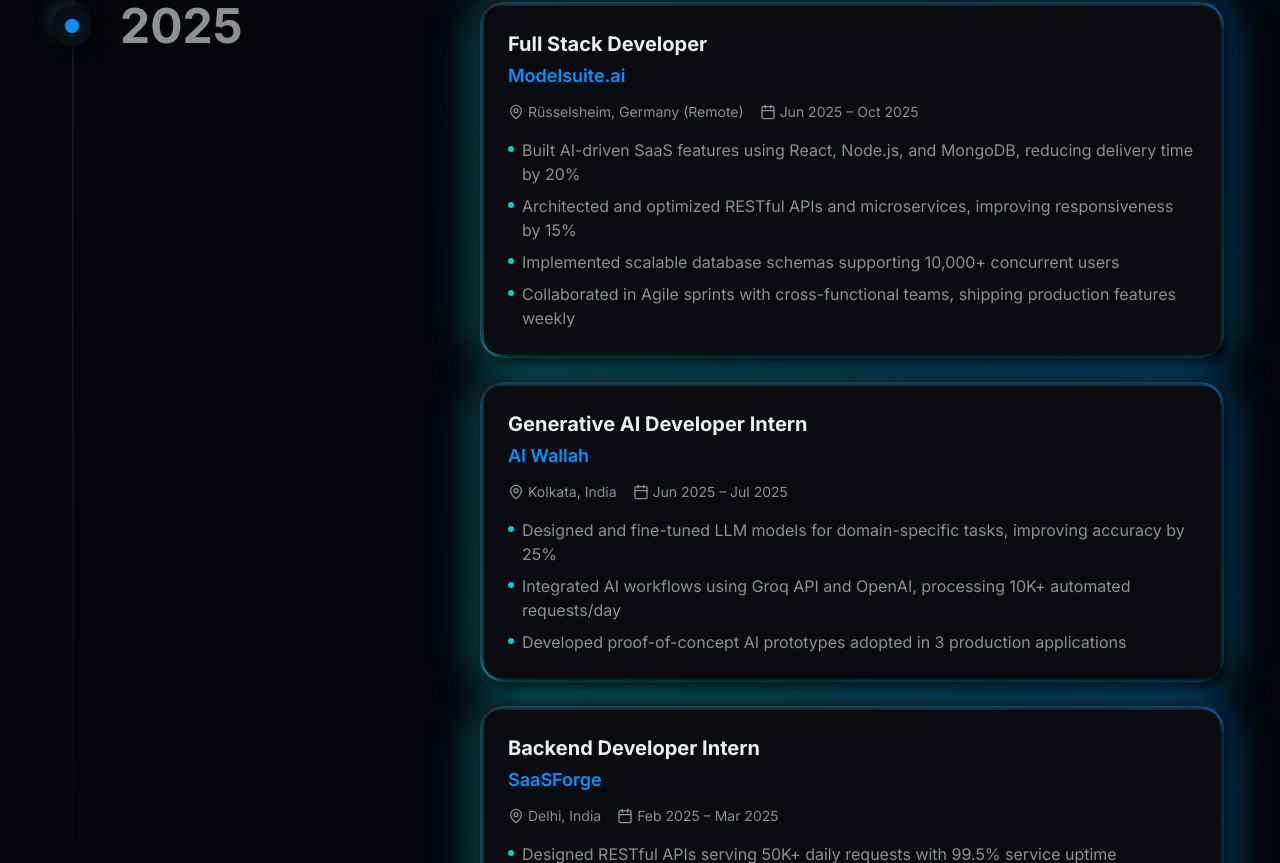
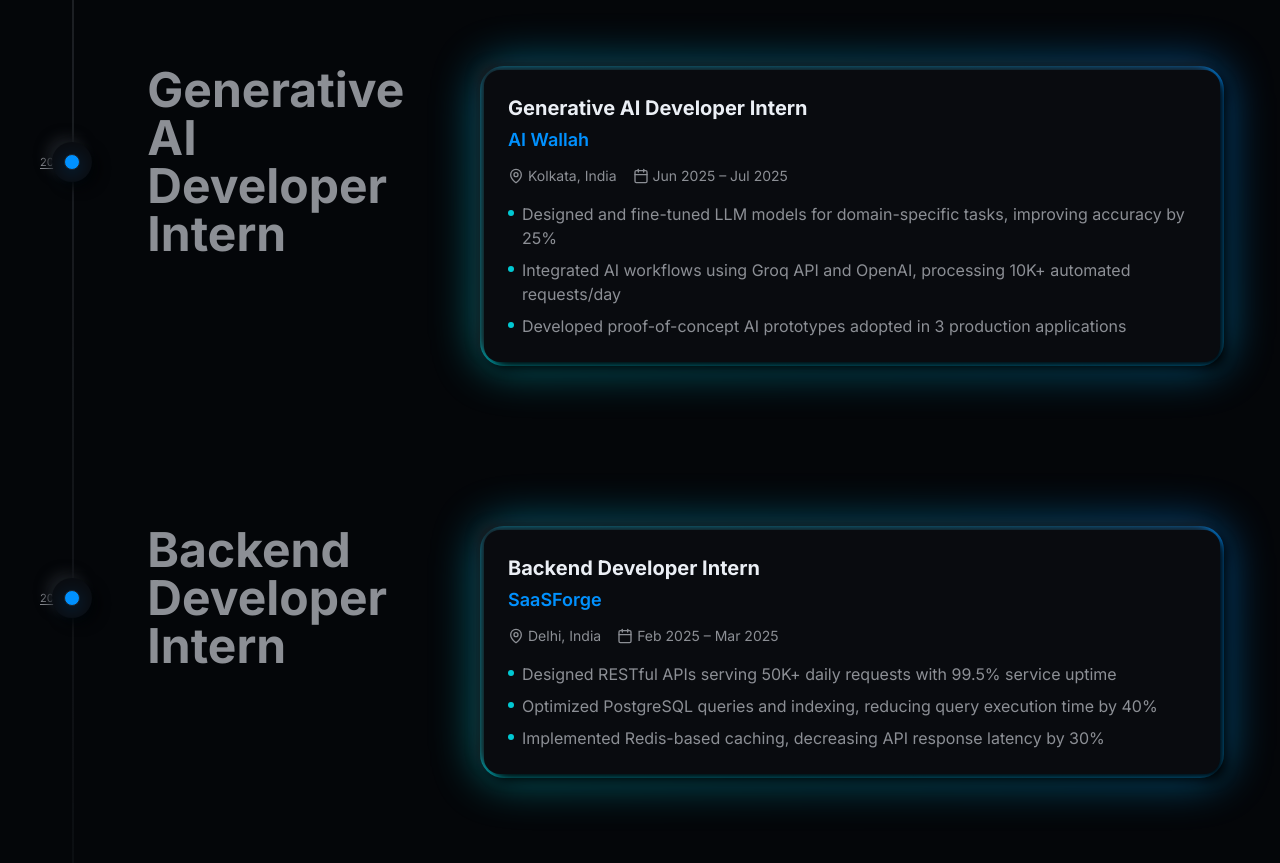
Before and after one commit to koustavx08/koustavx08-portfolio-website, a Next.js app: page / in a window 1280 px wide. Shown: the part 4217-5080 px from the top of the page. Built offline with nearby package versions, Linux system fonts and the light colour scheme.

Commit message:
fix: redesign professional journey timeline with proper chronological sorting and year labels

```diff
--- a/components/experience-section.tsx
+++ b/components/experience-section.tsx
@@ -5,7 +5,48 @@ import { NeoCard } from "./neo-card"
 import { MapPin, Calendar } from "lucide-react"
 import { BackgroundGradient } from "./ui/background-gradient"
 
-const timelineData = [
+type ExperienceEntry = {
+  title: string
+  subtitle: string
+  date: string
+  location: string
+  content: React.ReactNode
+  startDate: string
+  year: string
+}
+
+const parseStartDate = (dateString: string): Date => {
+  const isoMatch = dateString.match(/^(\d{4})-(\d{2})-(\d{2})$/)
+  if (isoMatch) {
+    return new Date(
+      parseInt(isoMatch[1], 10),
+      parseInt(isoMatch[2], 10) - 1,
+      parseInt(isoMatch[3], 10)
+    )
+  }
+  const yearMatch = dateString.match(/(Jan|Feb|Mar|Apr|May|Jun|Jul|Aug|Sep|Oct|Nov|Dec)\s+(\d{4})/i)
+  if (yearMatch) {
+    const monthMap: Record<string, number> = {
+      jan: 0, feb: 1, mar: 2, apr: 3, may: 4, jun: 5,
+      jul: 6, aug: 7, sep: 8, oct: 9, nov: 10, dec: 11,
+    }
+    const month = monthMap[yearMatch[1].toLowerCase()]
+    const day = 1
+    const year = parseInt(yearMatch[2], 10)
+    return new Date(year, month, day)
+  }
+  const presentMatch = dateString.match(/Present|– Present|— Present/)
+  if (presentMatch) {
+    return new Date(new Date().getFullYear(), 11, 31)
+  }
+  const yearMatch2 = dateString.match(/\d{4}/)
+  if (yearMatch2) {
+    return new Date(parseInt(yearMatch2[0], 10), 0, 1)
+  }
+  return new Date(0)
+}
+
+const timelineData: ExperienceEntry[] = [
   {
     title: "Software Development Engineer",
     subtitle: "Dol Tech Labs",
@@ -46,6 +87,8 @@ const timelineData = [
         </NeoCard>
       </BackgroundGradient>
     ),
+    startDate: "2026-06-01",
+    year: "2026",
   },
   {
     title: "Technical Co Head",
@@ -87,6 +130,132 @@ const timelineData = [
         </NeoCard>
       </BackgroundGradient>
     ),
+    startDate: "2026-06-01",
+    year: "2026",
+  },
+  {
+    title: "Full Stack Developer",
+    subtitle: "Modelsuite.ai",
+    date: "Jun 2025 – Oct 2025",
+    location: "Rüsselsheim, Germany (Remote)",
+    content: (
+      <BackgroundGradient className="rounded-2xl" containerClassName="rounded-2xl" animate={false}>
+        <NeoCard className="p-6 bg-card" hover>
+          <h3 className="text-xl font-bold text-foreground mb-1">Full Stack Developer</h3>
+          <h4 className="text-lg font-semibold text-accent-blue mb-3">Modelsuite.ai</h4>
+          <div className="flex flex-wrap gap-4 text-sm text-muted-foreground mb-4">
+            <span className="flex items-center gap-1">
+              <MapPin className="w-4 h-4" />
+              Rüsselsheim, Germany (Remote)
+            </span>
+            <span className="flex items-center gap-1">
+              <Calendar className="w-4 h-4" />
+              Jun 2025 – Oct 2025
+            </span>
+          </div>
+          <ul className="space-y-2">
+            <li className="flex items-start gap-2 text-muted-foreground">
+              <span className="w-1.5 h-1.5 rounded-full bg-accent-cyan mt-2 shrink-0" />
+              Built AI-driven SaaS features using React, Node.js, and MongoDB, reducing delivery time by 20%
+            </li>
+            <li className="flex items-start gap-2 text-muted-foreground">
+              <span className="w-1.5 h-1.5 rounded-full bg-accent-cyan mt-2 shrink-0" />
+              Architected and optimized RESTful APIs and microservices, improving responsiveness by 15%
+            </li>
+            <li className="flex items-start gap-2 text-muted-foreground">
+              <span className="w-1.5 h-1.5 rounded-full bg-accent-cyan mt-2 shrink-0" />
+              Implemented scalable database schemas supporting 10,000+ concurrent users
+            </li>
+            <li className="flex items-start gap-2 text-muted-foreground">
+              <span className="w-1.5 h-1.5 rounded-full bg-accent-cyan mt-2 shrink-0" />
+              Collaborated in Agile sprints with cross-functional teams, shipping production features weekly
+            </li>
+          </ul>
+        </NeoCard>
+      </BackgroundGradient>
+    ),
+    startDate: "2025-06-01",
+    year: "2025",
+  },
+  {
+    title: "Generative AI Developer Intern",
+    subtitle: "AI Wallah",
+    date: "Jun 2025 – Jul 2025",
+    location: "Kolkata, India",
+    content: (
+      <BackgroundGradient className="rounded-2xl" containerClassName="rounded-2xl" animate={false}>
+        <NeoCard className="p-6 bg-card" hover>
+          <h3 className="text-xl font-bold text-foreground mb-1">Generative AI Developer Intern</h3>
+          <h4 className="text-lg font-semibold text-accent-blue mb-3">AI Wallah</h4>
+          <div className="flex flex-wrap gap-4 text-sm text-muted-foreground mb-4">
+            <span className="flex items-center gap-1">
+              <MapPin className="w-4 h-4" />
+              Kolkata, India
+            </span>
+            <span className="flex items-center gap-1">
+              <Calendar className="w-4 h-4" />
+              Jun 2025 – Jul 2025
+            </span>
+          </div>
+          <ul className="space-y-2">
+            <li className="flex items-start gap-2 text-muted-foreground">
+              <span className="w-1.5 h-1.5 rounded-full bg-accent-cyan mt-2 shrink-0" />
+              Designed and fine-tuned LLM models for domain-specific tasks, improving accuracy by 25%
+            </li>
+            <li className="flex items-start gap-2 text-muted-foreground">
+              <span className="w-1.5 h-1.5 rounded-full bg-accent-cyan mt-2 shrink-0" />
+              Integrated AI workflows using Groq API and OpenAI, processing 10K+ automated requests/day
+            </li>
+            <li className="flex items-start gap-2 text-muted-foreground">
+              <span className="w-1.5 h-1.5 rounded-full bg-accent-cyan mt-2 shrink-0" />
+              Developed proof-of-concept AI prototypes adopted in 3 production applications
+            </li>
+          </ul>
+        </NeoCard>
+      </BackgroundGradient>
+    ),
+    startDate: "2025-06-01",
+    year: "2025",
+  },
+  {
+    title: "Backend Developer Intern",
+    subtitle: "SaaSForge",
+    date: "Feb 2025 – Mar 2025",
+    location: "Delhi, India",
+    content: (
+      <BackgroundGradient className="rounded-2xl" containerClassName="rounded-2xl" animate={false}>
+        <NeoCard className="p-6 bg-card" hover>
+          <h3 className="text-xl font-bold text-foreground mb-1">Backend Developer Intern</h3>
+          <h4 className="text-lg font-semibold text-accent-blue mb-3">SaaSForge</h4>
+          <div className="flex flex-wrap gap-4 text-sm text-muted-foreground mb-4">
+            <span className="flex items-center gap-1">
+              <MapPin className="w-4 h-4" />
+              Delhi, India
+            </span>
+            <span className="flex items-center gap-1">
+              <Calendar className="w-4 h-4" />
+              Feb 2025 – Mar 2025
+            </span>
+          </div>
+          <ul className="space-y-2">
+            <li className="flex items-start gap-2 text-muted-foreground">
+              <span className="w-1.5 h-1.5 rounded-full bg-accent-cyan mt-2 shrink-0" />
+              Designed RESTful APIs serving 50K+ daily requests with 99.5% service uptime
+            </li>
+            <li className="flex items-start gap-2 text-muted-foreground">
+              <span className="w-1.5 h-1.5 rounded-full bg-accent-cyan mt-2 shrink-0" />
+              Optimized PostgreSQL queries and indexing, reducing query execution time by 40%
+            </li>
+            <li className="flex items-start gap-2 text-muted-foreground">
+              <span className="w-1.5 h-1.5 rounded-full bg-accent-cyan mt-2 shrink-0" />
+              Implemented Redis-based caching, decreasing API response latency by 30%
+            </li>
+          </ul>
+        </NeoCard>
+      </BackgroundGradient>
+    ),
+    startDate: "2025-02-01",
+    year: "2025",
   },
   {
     title: "Web Developer",
@@ -128,120 +297,22 @@ const timelineData = [
         </NeoCard>
       </BackgroundGradient>
     ),
-  },
-  {
-    title: "2025",
-    content: (
-      <div className="space-y-6">
-        {/* Modelsuite.ai */}
-        <BackgroundGradient className="rounded-2xl" containerClassName="rounded-2xl" animate={false}>
-          <NeoCard className="p-6 bg-card" hover>
-            <h3 className="text-xl font-bold text-foreground mb-1">Full Stack Developer</h3>
-            <h4 className="text-lg font-semibold text-accent-blue mb-3">Modelsuite.ai</h4>
-            <div className="flex flex-wrap gap-4 text-sm text-muted-foreground mb-4">
-              <span className="flex items-center gap-1">
-                <MapPin className="w-4 h-4" />
-                Rüsselsheim, Germany (Remote)
-              </span>
-              <span className="flex items-center gap-1">
-                <Calendar className="w-4 h-4" />
-                Jun 2025 – Oct 2025
-              </span>
-            </div>
-            <ul className="space-y-2">
-              <li className="flex items-start gap-2 text-muted-foreground">
-                <span className="w-1.5 h-1.5 rounded-full bg-accent-cyan mt-2 shrink-0" />
-                Built AI-driven SaaS features using React, Node.js, and MongoDB, reducing delivery time by 20%
-              </li>
-              <li className="flex items-start gap-2 text-muted-foreground">
-                <span className="w-1.5 h-1.5 rounded-full bg-accent-cyan mt-2 shrink-0" />
-                Architected and optimized RESTful APIs and microservices, improving responsiveness by 15%
-              </li>
-              <li className="flex items-start gap-2 text-muted-foreground">
-                <span className="w-1.5 h-1.5 rounded-full bg-accent-cyan mt-2 shrink-0" />
-                Implemented scalable database schemas supporting 10,000+ concurrent users
-              </li>
-              <li className="flex items-start gap-2 text-muted-foreground">
-                <span className="w-1.5 h-1.5 rounded-full bg-accent-cyan mt-2 shrink-0" />
-                Collaborated in Agile sprints with cross-functional teams, shipping production features weekly
-              </li>
-            </ul>
-          </NeoCard>
-        </BackgroundGradient>
-
-        {/* AI Wallah */}
-        <BackgroundGradient className="rounded-2xl" containerClassName="rounded-2xl" animate={false}>
-          <NeoCard className="p-6 bg-card" hover>
-            <h3 className="text-xl font-bold text-foreground mb-1">Generative AI Developer Intern</h3>
-            <h4 className="text-lg font-semibold text-accent-blue mb-3">AI Wallah</h4>
-            <div className="flex flex-wrap gap-4 text-sm text-muted-foreground mb-4">
-              <span className="flex items-center gap-1">
-                <MapPin className="w-4 h-4" />
-                Kolkata, India
-              </span>
-              <span className="flex items-center gap-1">
-                <Calendar className="w-4 h-4" />
-                Jun 2025 – Jul 2025
-              </span>
-            </div>
-            <ul className="space-y-2">
-              <li className="flex items-start gap-2 text-muted-foreground">
-                <span className="w-1.5 h-1.5 rounded-full bg-accent-cyan mt-2 shrink-0" />
-                Designed and fine-tuned LLM models for domain-specific tasks, improving accuracy by 25%
-              </li>
-              <li className="flex items-start gap-2 text-muted-foreground">
-                <span className="w-1.5 h-1.5 rounded-full bg-accent-cyan mt-2 shrink-0" />
-                Integrated AI workflows using Groq API and OpenAI, processing 10K+ automated requests/day
-              </li>
-              <li className="flex items-start gap-2 text-muted-foreground">
-                <span className="w-1.5 h-1.5 rounded-full bg-accent-cyan mt-2 shrink-0" />
-                Developed proof-of-concept AI prototypes adopted in 3 production applications
-              </li>
-            </ul>
-          </NeoCard>
-        </BackgroundGradient>
-
-        {/* SaaSForge */}
-        <BackgroundGradient className="rounded-2xl" containerClassName="rounded-2xl" animate={false}>
-          <NeoCard className="p-6 bg-card" hover>
-            <h3 className="text-xl font-bold text-foreground mb-1">Backend Developer Intern</h3>
-            <h4 className="text-lg font-semibold text-accent-blue mb-3">SaaSForge</h4>
-            <div className="flex flex-wrap gap-4 text-sm text-muted-foreground mb-4">
-              <span className="flex items-center gap-1">
-                <MapPin className="w-4 h-4" />
-                Delhi, India
-              </span>
-              <span className="flex items-center gap-1">
-                <Calendar className="w-4 h-4" />
-                Feb 2025 – Mar 2025
-              </span>
-            </div>
-            <ul className="space-y-2">
-              <li className="flex items-start gap-2 text-muted-foreground">
-                <span className="w-1.5 h-1.5 rounded-full bg-accent-cyan mt-2 shrink-0" />
-                Designed RESTful APIs serving 50K+ daily requests with 99.5% service uptime
-              </li>
-              <li className="flex items-start gap-2 text-muted-foreground">
-                <span className="w-1.5 h-1.5 rounded-full bg-accent-cyan mt-2 shrink-0" />
-                Optimized PostgreSQL queries and indexing, reducing query execution time by 40%
-              </li>
-              <li className="flex items-start gap-2 text-muted-foreground">
-                <span className="w-1.5 h-1.5 rounded-full bg-accent-cyan mt-2 shrink-0" />
-                Implemented Redis-based caching, decreasing API response latency by 30%
-              </li>
-            </ul>
-          </NeoCard>
-        </BackgroundGradient>
-      </div>
-    ),
+    startDate: "2024-11-01",
+    year: "2024",
   },
 ]
 
 export function ExperienceSection() {
+  const sortedExperiences = [...timelineData].sort((a, b) => {
+    const dateA = parseStartDate(a.startDate).getTime()
+    const dateB = parseStartDate(b.startDate).getTime()
+    return dateB - dateA
+  })
+
   return (
     <section id="experience" className="py-20">
       <div className="relative w-full overflow-clip">
-        <Timeline data={timelineData} />
+        <Timeline data={sortedExperiences} />
       </div>
     </section>
   )
--- a/components/ui/timeline.tsx
+++ b/components/ui/timeline.tsx
@@ -7,6 +7,7 @@ import { useEffect, useRef, useState } from "react"
 interface TimelineEntry {
   title: string
   content: React.ReactNode
+  year?: string
 }
 
 export const Timeline = ({ data }: { data: TimelineEntry[] }) => {
@@ -39,9 +40,16 @@ export const Timeline = ({ data }: { data: TimelineEntry[] }) => {
       </div>
 
       <div ref={ref} className="relative max-w-7xl mx-auto pb-20">
-        {data.map((item, index) => (
+        {data.map((item, index) => {
+          const year = item.year
+          return (
             <div key={index} className="flex justify-start pt-10 md:pt-40 md:gap-10">
               <div className="sticky flex flex-col md:flex-row z-40 items-center top-40 self-start max-w-xs lg:max-w-sm md:w-full">
+                {year && (
+                  <div className="text-[0.7em] text-muted-foreground mb-2 md:mb-0 underline underline-offset-2">
+                    {year}
+                  </div>
+                )}
                 <div className="h-10 absolute left-3 md:left-3 w-10 rounded-full bg-card shadow-neo flex items-center justify-center">
                   <div className="h-4 w-4 rounded-full bg-accent-blue shadow-neo-blue border border-border" />
                 </div>
@@ -55,7 +63,8 @@ export const Timeline = ({ data }: { data: TimelineEntry[] }) => {
                 {item.content}
               </div>
             </div>
-        ))}
+          )
+        })}
         <div
           style={{
             height: height + "px",
```
Lines whose indentation alone changed are shown as unchanged.
